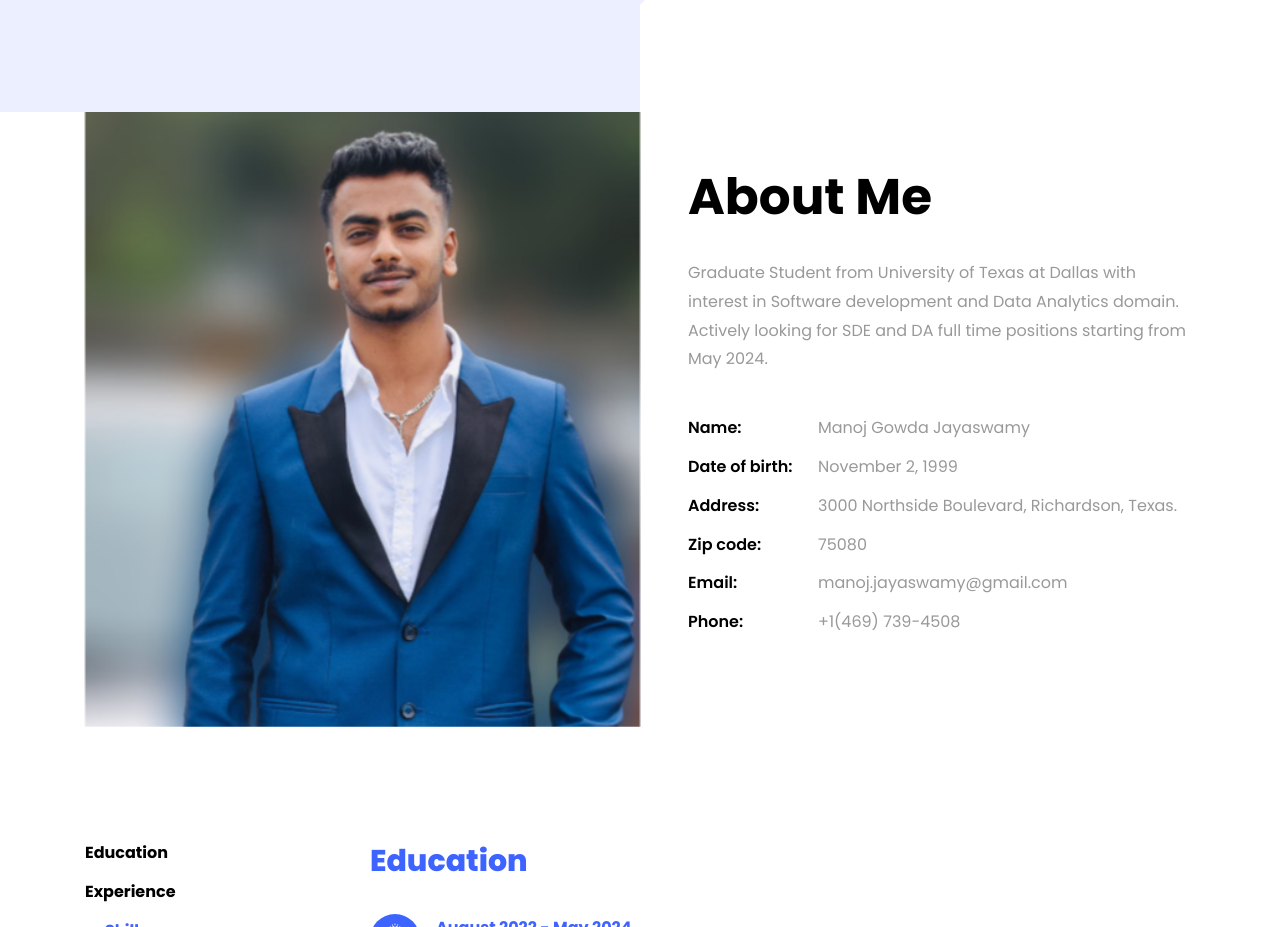
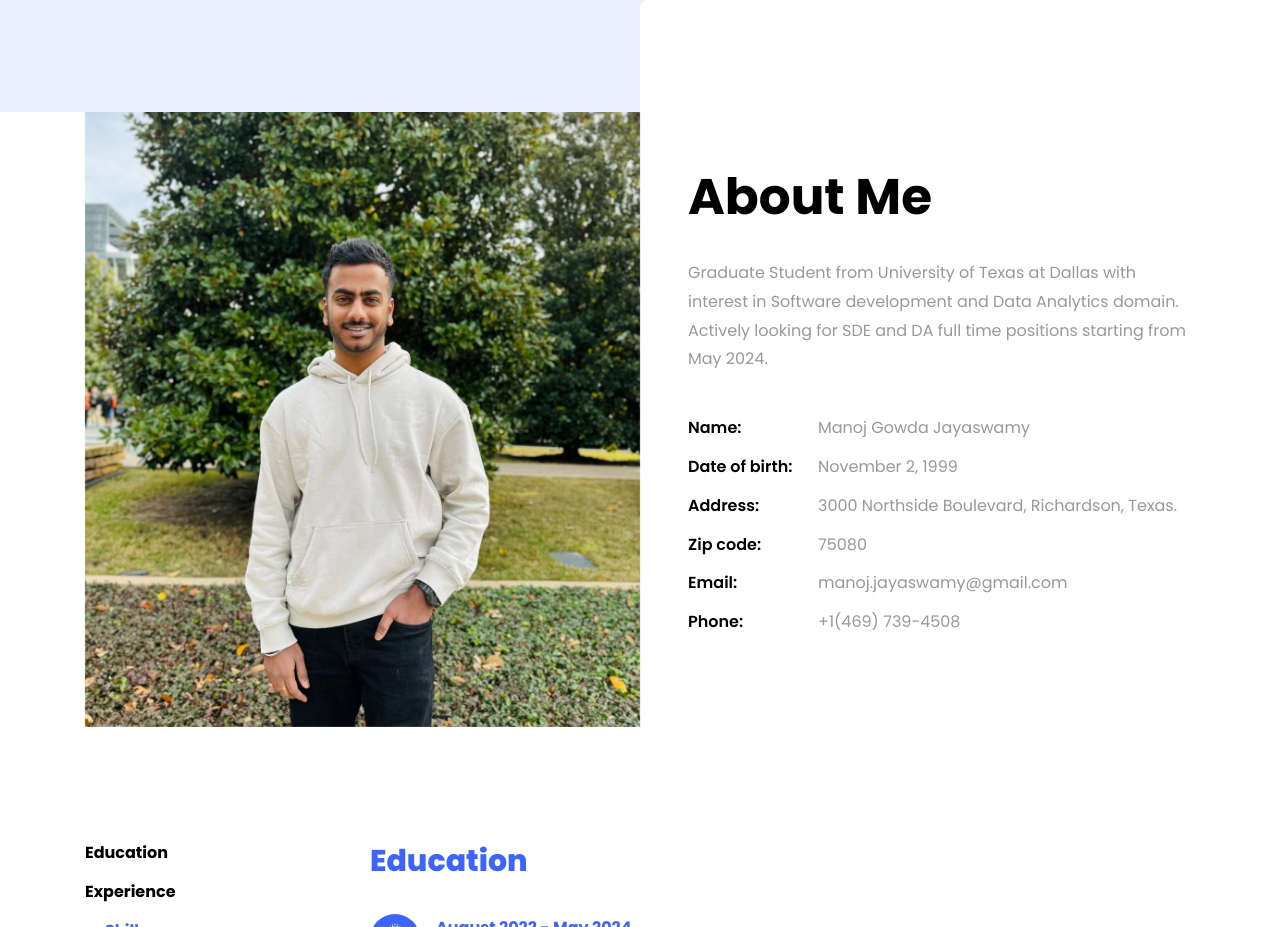
Before and after one commit to manojgowdajayaswamy/manoj.jayaswamy.github.io, a plain HTML site: page index.html in a window 1280 px wide. Shown: the part 688-1615 px from the top of the page. Drawn offline with Linux system fonts and the light colour scheme; files whose address does not match are found by name.

Commit message:
Update index.html

```diff
--- a/index.html
+++ b/index.html
@@ -70,7 +70,7 @@
     			<div class="col-md-6 col-lg-6 d-flex">
     				<div class="img-about img d-flex align-items-stretch">
     					<div class="overlay"></div>
-	    				<div class="img d-flex align-self-stretch align-items-center" style="background-image:url(images/manu_pictue.jpg);">
+	    				<div class="img d-flex align-self-stretch align-items-center" style="background-image:url(images/MANOJ_PICTURE.jpg);">
 	    				</div>
     				</div>
     			</div>
```
